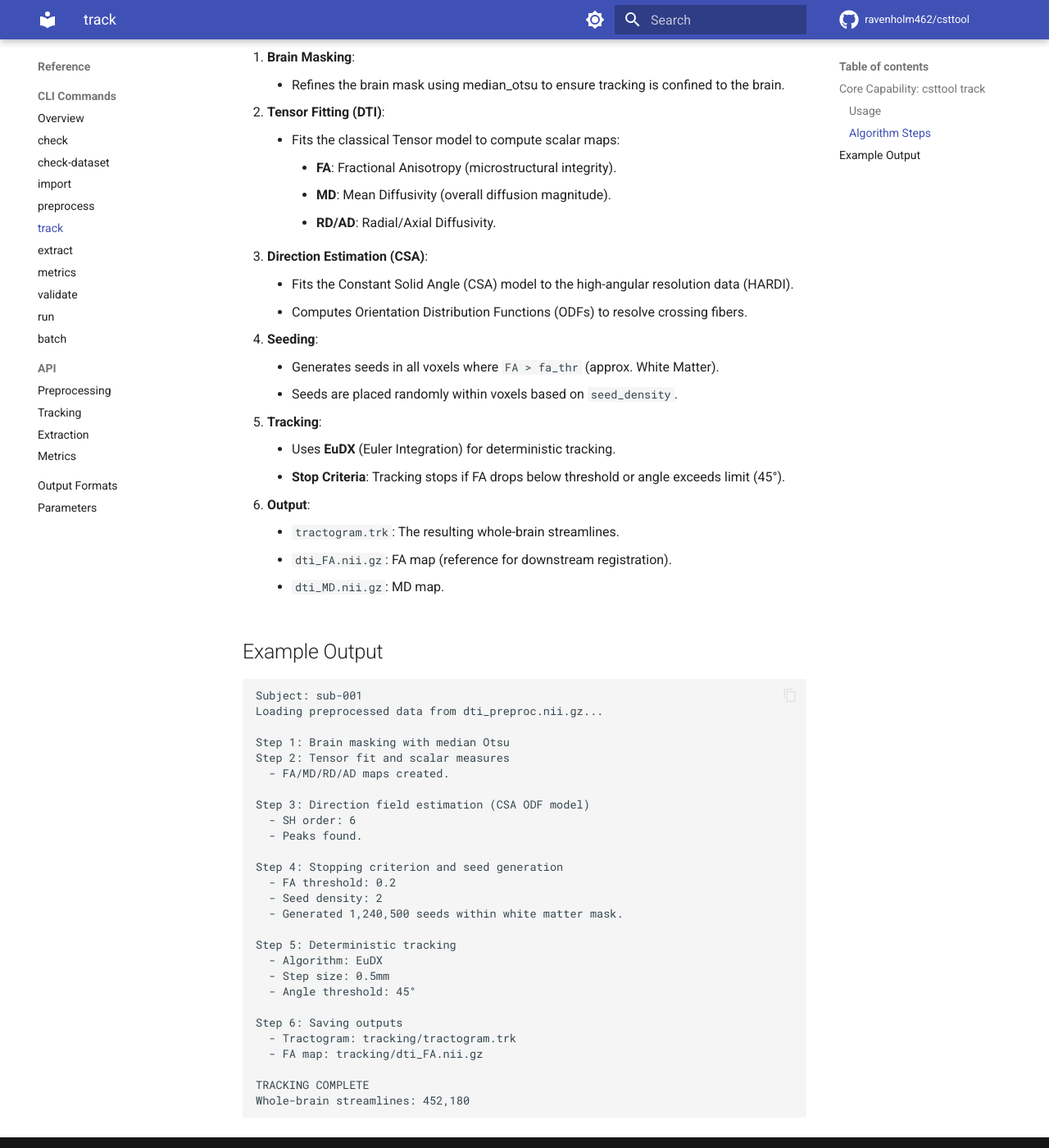
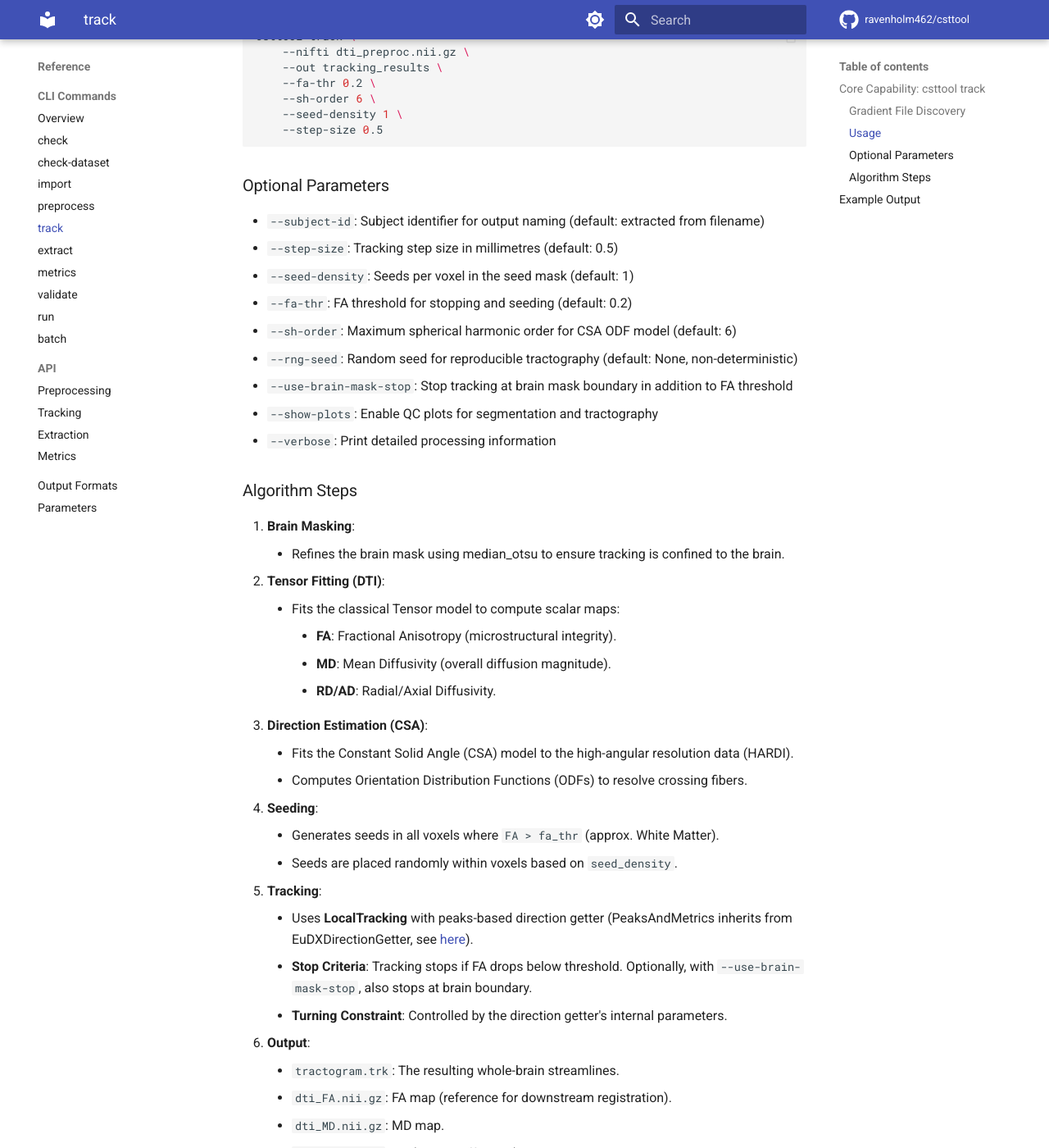
Before and after one commit to ravenholm462/csttool, an MkDocs documentation site: the page built from docs/reference/cli/track.md, in a window 1280 px wide and 1400 px high, scrolled down 655 px. Shown: the whole window at 82% size. Built offline with MkDocs 1.6.1 and Material for MkDocs 9.7.7, drawn with Linux system fonts in a browser that asks for light colours; comment, search, counter and statistics services are not loaded; some of the changed text lies outside the part shown.

Commit message:
docs (tracking): added new parameters to optional parameters section, added gradient file discovery, removed angle exceeds limit of 45 degs claim, added clarification to turning constraint: direction getted controlled, added note about --use-brain-mask-stop

````diff
--- a/docs/reference/cli/track.md
+++ b/docs/reference/cli/track.md
@@ -5,6 +5,10 @@ The `tracking` module performs deterministic whole-brain tractography to reconst
 ## Core Capability: `csttool track`
 
 This command generates a whole-brain tractogram from preprocessed diffusion data using the Constant Solid Angle (CSA) ODF model.
+
+### Gradient File Discovery
+
+The command automatically discovers `.bval` and `.bvec` files by stripping common preprocessing suffixes (e.g., `_preproc`, `_dwi_preproc`) from the input filename and searching for matching gradient files in the same directory. Both singular (`.bval`/`.bvec`) and plural (`.bvals`/`.bvecs`) extensions are supported.
 
 ### Usage
 
@@ -14,8 +18,21 @@ csttool track \
     --out tracking_results \
     --fa-thr 0.2 \
     --sh-order 6 \
-    --seed-density 2
+    --seed-density 1 \
+    --step-size 0.5
 ```
+
+### Optional Parameters
+
+- `--subject-id`: Subject identifier for output naming (default: extracted from filename)
+- `--step-size`: Tracking step size in millimetres (default: 0.5)
+- `--seed-density`: Seeds per voxel in the seed mask (default: 1)
+- `--fa-thr`: FA threshold for stopping and seeding (default: 0.2)
+- `--sh-order`: Maximum spherical harmonic order for CSA ODF model (default: 6)
+- `--rng-seed`: Random seed for reproducible tractography (default: None, non-deterministic)
+- `--use-brain-mask-stop`: Stop tracking at brain mask boundary in addition to FA threshold
+- `--show-plots`: Enable QC plots for segmentation and tractography
+- `--verbose`: Print detailed processing information
 
 ### Algorithm Steps
 
@@ -33,12 +50,15 @@ csttool track \
     -   Generates seeds in all voxels where `FA > fa_thr` (approx. White Matter).
     -   Seeds are placed randomly within voxels based on `seed_density`.
 5.  **Tracking**:
-    -   Uses **EuDX** (Euler Integration) for deterministic tracking.
-    -   **Stop Criteria**: Tracking stops if FA drops below threshold or angle exceeds limit (45°).
+    -   Uses **LocalTracking** with peaks-based direction getter (PeaksAndMetrics inherits from EuDXDirectionGetter, see [here](https://docs.dipy.org/dev/_modules/dipy/direction/peaks.html)).
+    -   **Stop Criteria**: Tracking stops if FA drops below threshold. Optionally, with `--use-brain-mask-stop`, also stops at brain boundary.
+    -   **Turning Constraint**: Controlled by the direction getter's internal parameters.
 6.  **Output**:
     -   `tractogram.trk`: The resulting whole-brain streamlines.
     -   `dti_FA.nii.gz`: FA map (reference for downstream registration).
     -   `dti_MD.nii.gz`: MD map.
+    -   `dti_RD.nii.gz`: RD (Radial Diffusivity) map.
+    -   `dti_AD.nii.gz`: AD (Axial Diffusivity) map.
 
 ## Example Output
 
@@ -56,17 +76,20 @@ Step 3: Direction field estimation (CSA ODF model)
 
 Step 4: Stopping criterion and seed generation
   - FA threshold: 0.2
-  - Seed density: 2
-  - Generated 1,240,500 seeds within white matter mask.
+  - Seed density: 1
+  - Generated 620,250 seeds within white matter mask.
 
 Step 5: Deterministic tracking
-  - Algorithm: EuDX
+  - Algorithm: LocalTracking
   - Step size: 0.5mm
-  - Angle threshold: 45°
+  - Turning constraint: direction getter controlled
 
 Step 6: Saving outputs
   - Tractogram: tracking/tractogram.trk
   - FA map: tracking/dti_FA.nii.gz
+  - MD map: tracking/dti_MD.nii.gz
+  - RD map: tracking/dti_RD.nii.gz
+  - AD map: tracking/dti_AD.nii.gz
 
 TRACKING COMPLETE
 Whole-brain streamlines: 452,180
````
